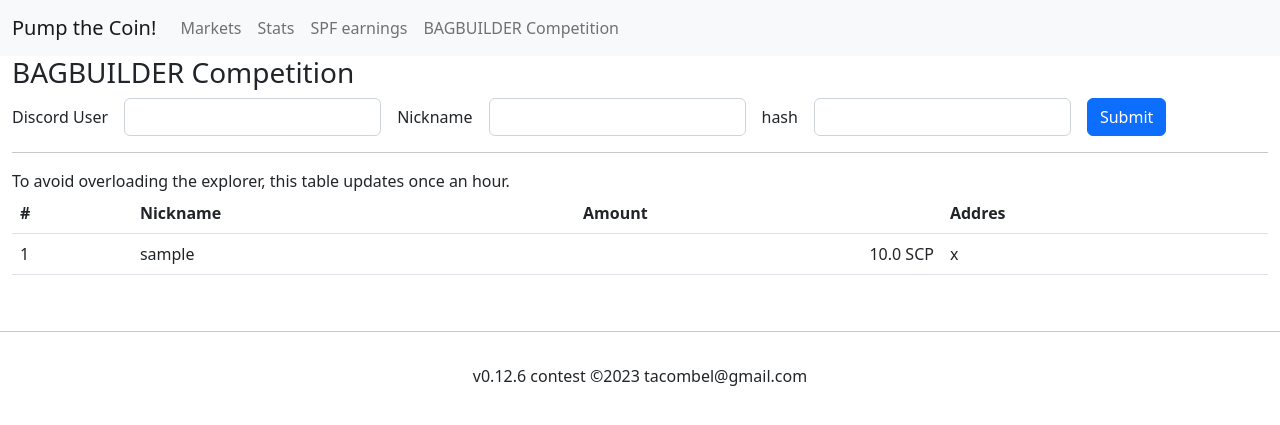
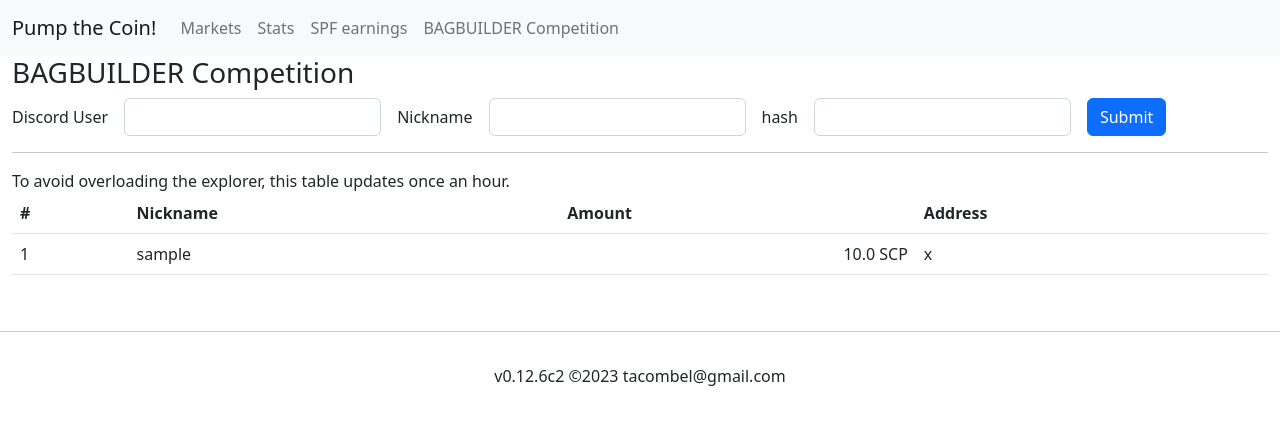
Before and after one commit to Tacombel/pumpthecoin, a Flask app: page /contest in a window 1280 px wide. Shown: the top 425 px of the page. Run offline with Flask 2, Linux system fonts and the light colour scheme; tables that the repository leaves empty hold one stand-in row (values such as "Sample post").

Commit message:
Files missing in dockerfile. Typo.

```diff
--- a/app/templates/contest.html
+++ b/app/templates/contest.html
@@ -39,7 +39,7 @@ To avoid overloading the explorer, this table updates once an hour.
             <th scope="col">#</th>
             <th scope="col">Nickname</th>
             <th scope="col">Amount</th>
-            <th scope="col">Addres</th>
+            <th scope="col">Address</th>
         </tr>
     </thead>
     <tbody>
--- a/app/templates/index.html
+++ b/app/templates/index.html
@@ -36,7 +36,7 @@
     <footer class="page-footer font-small blue pt-4">
         <!-- Copyright -->
         <hr style="width:100%;margin-left:0" class="text-center">
-        <div class="footer-copyright text-center py-3">v0.12.6 contest ©2023 tacombel@gmail.com</div>
+        <div class="footer-copyright text-center py-3">v0.12.6c2 ©2023 tacombel@gmail.com</div>
         <!-- Copyright -->
     </footer>
     <!-- Footer -->
```
Also changed, not shown: 2 other files.
